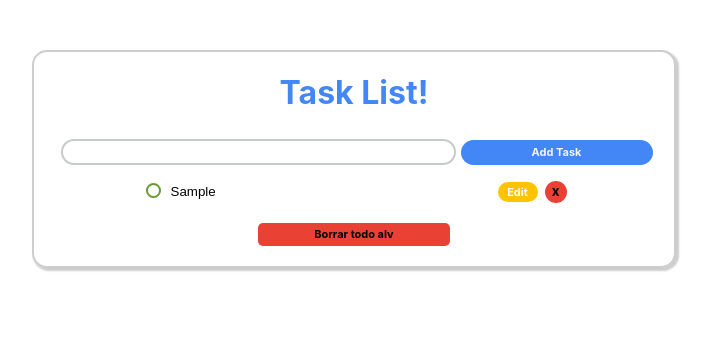
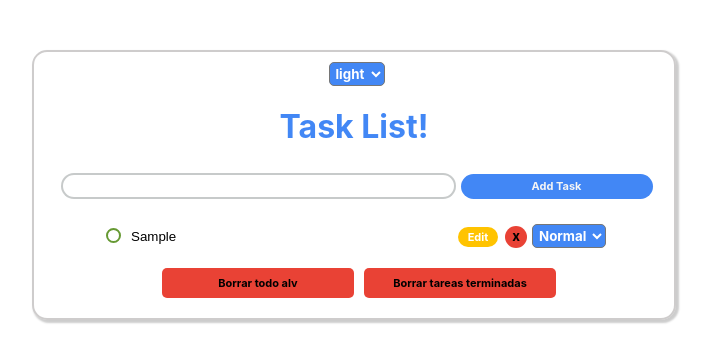
Before and after one commit to danielrb97/exercise1, a React (Create React App) app in the folder exercise/: page / in a window 1280 px wide. Both pictures are taken after typing "Sample" into the empty fields and a click on the button "Add Task". Shown: the top 362 px of the page, without its empty margins (288-999 px from the left). Built offline with nearby package versions, Linux system fonts and the light colour scheme.

Commit message:
actualizacion

```diff
--- a/exercise/src/App.css
+++ b/exercise/src/App.css
@@ -1,3 +1,7 @@
+
+:root{
+  background-color: var(--main-bg-color);
+}
 .App {
   text-align: center;
   position: absolute;
@@ -9,6 +13,28 @@
   box-shadow: 2px 2px 2px 1px rgba(0, 0, 0, 0.2);
 }
 
+.App-darkTheme {
+  text-align: center;
+  position: absolute;
+  left: calc(25%);
+  width: 50%;
+  border: 2px solid #9f9a9a81;
+  margin-top: 50px;
+  border-radius: 15px;
+  box-shadow: 2px 2px 2px 1px rgba(0, 0, 0, 0.2);
+  background-color: rgb(61, 60, 60);
+}
+
+.select-box{
+  background-color: #4287f5;
+  font-family: inherit;
+  color: white;
+  font-weight: bold;
+  border-radius: 5px;
+  padding: 2px;
+  margin-top: 10px;
+  margin-left: 5px;
+}
 
 .Lista-text{
   font-size: 50px;
@@ -78,6 +104,7 @@
   color: black;
   width: 50%;
   background-color: white;
+
 }
 
 .EditButton{
@@ -133,7 +160,7 @@
 }
 
 
-.borrarTodoButton{
+.DeleteAllButton{
   background-color: #e94235;
   border: none;
   margin-top: 20px;
@@ -142,11 +169,12 @@
   font-size: 11px;
   font-weight: bold;
   border-radius: 5px;
-  height: 23px;
+  height: 30px;
   width: 30%;
   cursor: pointer;
+  margin-left: 10px;
 }
 
-.borrarTodoButton:hover{
+.DeleteAllButton:hover{
   background-color: #fb5151;
 }
--- a/exercise/src/App.tsx
+++ b/exercise/src/App.tsx
@@ -3,11 +3,11 @@ import "./App.css";
 import { intList } from "./Components/Interfaces";
 import TodoList from "./Components/TodoList";
 import AddItem from "./Components/AddItem";
-const { v4: uuidv4 } = require('uuid');
+const { v4: uuidv4 } = require("uuid");
 
 function App() {
-  const [id, setId] = useState<string>('');
-
+  const [id, setId] = useState<string>("");
+  const [darkTheme, setDarkTheme] = useState("white")
   const [listaTareas, setListaTareas] = useState<intList[]>([]);
 
   const handleItem = (task: string) => {
@@ -23,8 +23,8 @@ function App() {
     setListaTareas([]);
   };
 
-
-  const editTask = (id:string, newtask: string) => {
+  const editTask = (id: string, newtask: string) => {
+    console.log(listaTareas);
     setListaTareas(
       listaTareas.map((item) => {
         return item.id === id
@@ -36,21 +36,25 @@ function App() {
     );
   };
 
-  /*
-  const handleCheckBox = (id: number) => {
-    setListaTareas(
-      listaTareas.map((item) => {
-        return item.id === Number(id)
-          ? { ...item, completed: !item.completed }
-          : { ...item };
-      })
-    );
+  const DeleteDoneTasks = () => {
+    setListaTareas(listaTareas.filter((a) => a.completed !== true));
   };
-  */
+
+  const ChangeTheme = (color:string) => {
+    setDarkTheme(color)
+    document.documentElement.style.setProperty('--main-bg-color', color);
+  };
   return (
-    <div className="App">
+
+    <div className={darkTheme === "white" ? 'App': 'App-darkTheme'}>
+      <select className="select-box" name="changeStyle" onChange={(e) => ChangeTheme(e.target.value)} >
+        <option value="white" selected>light</option>
+        <option value="black" >dark</option>
+      </select>
+
       <AddItem handleItem={handleItem} />
         <TodoList
+          DeleteDoneTasks={DeleteDoneTasks}
           delAll={delAll}
           listaTareas={listaTareas}
           handleDelete={handleDelete}
--- a/exercise/src/Components/AddItem.jsx
+++ b/exercise/src/Components/AddItem.jsx
@@ -1,24 +1,44 @@
 import React, { useState } from "react";
-
+import { useForm } from "react-hook-form";
 
 export default function AddItem({ handleItem }) {
   const [newItem, setNewItem] = useState("");
-  const handleNewItem = (e) => {
-    e.preventDefault();
+  const {
+    register,
+    handleSubmit,
+    formState: { errors },
+  } = useForm();
+
+  const handleNewItem = (data) => {
+    console.log(data);
+    handleItem(newItem);
     setNewItem("");
   };
   return (
     <div className="addItem-container">
-      <form onSubmit={handleNewItem}>
+      <form onSubmit={handleSubmit(handleNewItem)}>
         <h1>Task List!</h1>
         <input
           value={newItem}
           type="text"
           name="AddItem"
           id="AddItem"
+          {...register("AddItem", {
+            required: true || "no puedes agregar campos vacios",
+            validate: {
+              minLength: (v) =>
+                v.length >= 5 || "debe contener al menos 5 caracteres",
+              maxLength: (v) => v.length <= 50 || "maximo de 50 caracteres",
+            },
+          })}
           onChange={(e) => setNewItem(e.target.value)}
         />
-        <button onClick={() => handleItem(newItem)}>Add Task</button>
+        {errors.AddItem?.message && (
+          <div>
+            <small>{errors.AddItem.message}</small>
+          </div>
+        )}
+        <button>Add Task</button>
       </form>
     </div>
   );
--- a/exercise/src/Components/DeleteAll.jsx
+++ b/exercise/src/Components/DeleteAll.jsx
@@ -1,7 +1,9 @@
-const DeleteAll = ({ Atributte, delAll }) => (
-  <button className="borrarTodoButton" onClick={delAll}>
-    {Atributte.text}
-  </button>
+const DeleteAll = ({ Atributte, state }) => (
+  <>
+    <button className="DeleteAllButton" onClick={(e) => state(e.target.event)}>
+      {Atributte.text}
+    </button>
+  </>
 );
 
 export default DeleteAll;
--- a/exercise/src/Components/TodoItem.jsx
+++ b/exercise/src/Components/TodoItem.jsx
@@ -1,17 +1,18 @@
-import { useState } from "react";
-import { set, useForm } from "react-hook-form";
+import { useState  } from "react";
 
 function TodoItem({ items, handleDelete, editTask }) {
+
   const getStyle = () => {
     return {
       textDecoration: items.completed ? "line-through" : "none",
-      border: handleDisabled == true ? "none" : "",
+      border: handleDisabled === true ? "none" : "",
+      fontStyle: handleFontStyle === "normal" ? null : "italic"
     };
   };
 
   const getStyleCheck = () => {
     return {
-      display: updateTask == "" && items.task == "" ? "none" : "",
+      display: updateTask === "" && items.task === "" ? "none" : "",
     };
   };
   const editAtribute = (id) => {
@@ -22,11 +23,9 @@ function TodoItem({ items, handleDelete, editTask }) {
 
   const [updateTask, setUpdateTask] = useState("");
   const [handleDisabled, setHandleDisabled] = useState(true);
-  const {
-    register,
-    handleSubmit,
-    formState: { errors },
-  } = useForm();
+  const [handleFontStyle,  setHandleFontStyle] = useState('normal')
+
+
   return (
     <div className="item-container">
       <form onSubmit={e=>e.preventDefault()}>
@@ -41,12 +40,15 @@ function TodoItem({ items, handleDelete, editTask }) {
           style={getStyle()}
           type="text"
           placeholder="que hay que hacer?"
-          value={handleDisabled != true ? updateTask : items.task}
-          id="ItemLista"
+          value={handleDisabled !== true ? updateTask : items.task}
+          id="ItemList"
           onChange={(e) => setUpdateTask(e.target.value)}
           disabled={handleDisabled}
+          minLength={5}
+          maxLength={50}
         />
-        {handleDisabled == true ? (
+
+        {handleDisabled === true ? (
           <button className="EditButton" onClick={() => editAtribute(items.id)}>
             Edit
           </button>
@@ -59,6 +61,10 @@ function TodoItem({ items, handleDelete, editTask }) {
         <button className="DeleteButton" onClick={() => handleDelete(items.id)}>
           x
         </button>
+        <select className="select-box" name="changeStyle" onChange={(e) => setHandleFontStyle(e.target.value)} >
+          <option value="normal" selected>Normal</option>
+          <option value="italica" >Italica</option>
+        </select>
       </form>
     </div>
   );
--- a/exercise/src/Components/TodoList.jsx
+++ b/exercise/src/Components/TodoList.jsx
@@ -6,6 +6,7 @@ const TodoList = ({
   handleDelete,
   delAll,
   editTask,
+  DeleteDoneTasks
 }) => (
   <div className="List-container">
     {listaTareas.map((item, index) => {
@@ -18,11 +19,18 @@ const TodoList = ({
         />
       );
     })}
-    {listaTareas.length != 0 ? (
-      <DeleteAll
-        delAll={delAll}
-        Atributte={{ text: "Borrar todo alv" }}
-      />
+    {listaTareas.length !== 0 ? (
+      <div>
+        <DeleteAll
+          state={delAll}
+          Atributte={{ text: "Borrar todo alv" }}
+        />
+        <DeleteAll
+        state={DeleteDoneTasks}
+        Atributte={{ text: "Borrar tareas terminadas" }}
+        />
+      </div>
+
     ) : null}
   </div>
 );
```
Also changed, not shown: exercise/src/Components/Form.jsx (deleted, +0 -91 lines), exercise/src/Components/Lista.jsx (deleted, +0 -50 lines), 1 other file (tests, documents, lock files or other folders). Lines whose indentation alone changed are shown as unchanged.
